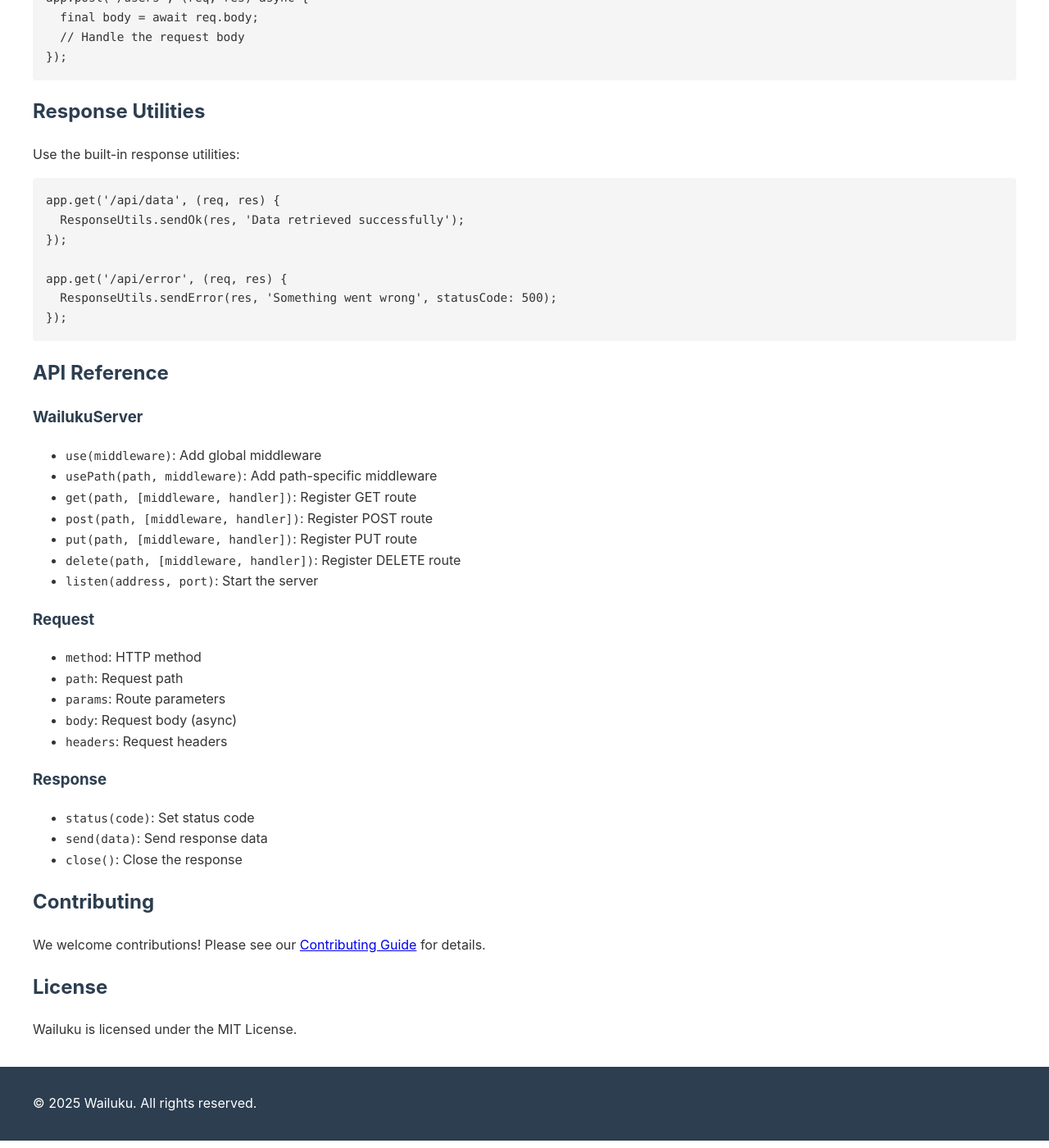
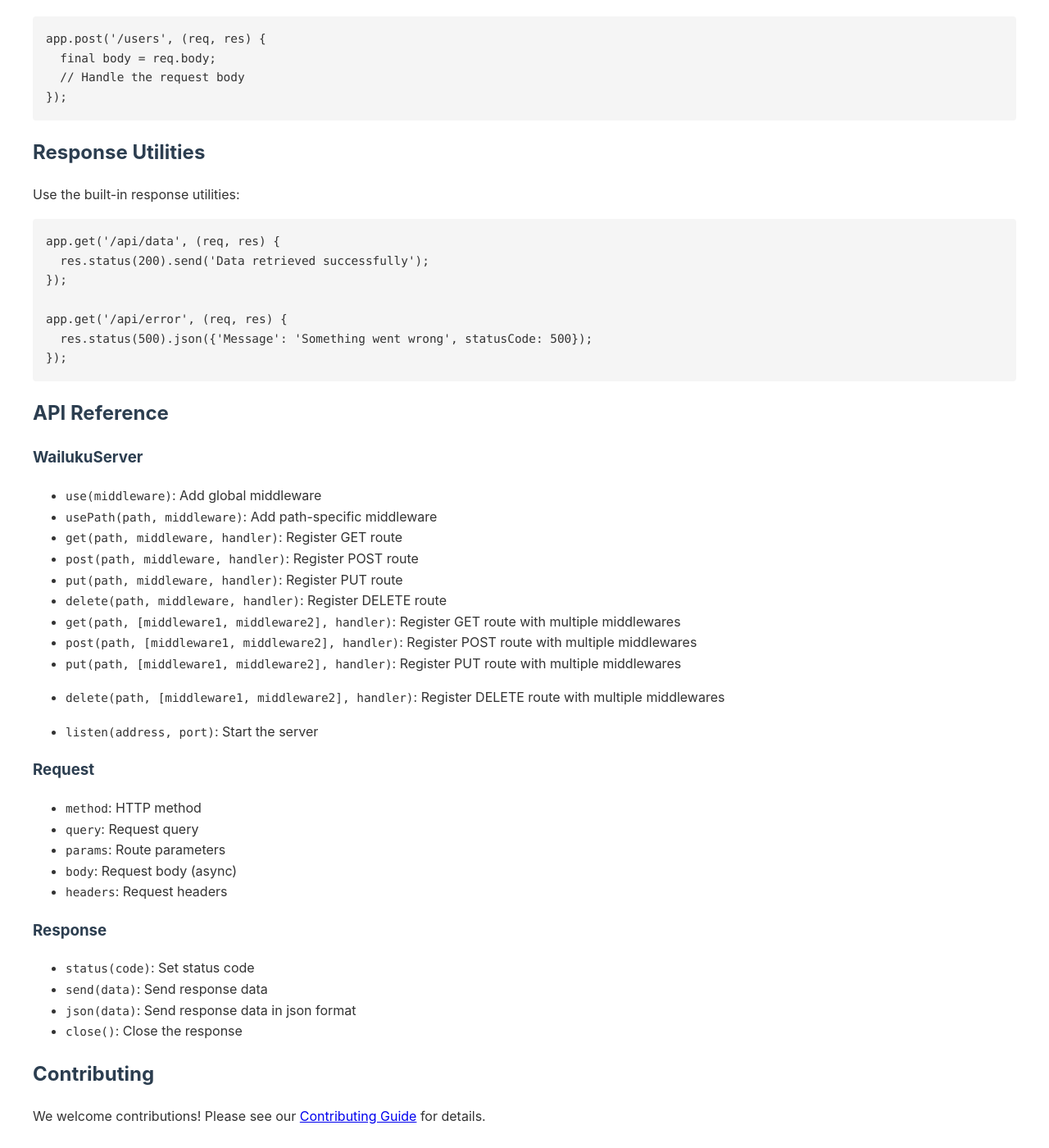
Before and after one commit to aminedakhlii/wailuku, a Jekyll site: the page built from docs/index.md, in a window 1280 px wide and 1400 px high, scrolled down 1943 px. Shown: the whole window at 82% size. Built offline with Jekyll 4.4.1, drawn with Linux system fonts in a browser that asks for light colours; some of the changed text lies outside the part shown.

Commit message:
update github pages index

````diff
--- a/docs/index.md
+++ b/docs/index.md
@@ -5,16 +5,17 @@ title: Wailuku - A Lightweight Dart Web Framework
 
 # Wailuku
 
-A lightweight, flexible, and easy-to-use web framework for Dart.
+A lightweight, flexible, and easy-to-use web framework for Dart inspired by Express.js.
 
 ## Features
 
-- Simple and intuitive API
+- Simple and intuitive API similar to Express.js
+- Built-in routing system with parameter support
+- Request body parsing for JSON and form data
+- Query parameter handling
+- Route parameter extraction
 - Middleware support
-- Route parameters
-- Request body parsing
-- Response utilities
-- Built-in error handling
+- Clean and maintainable codebase
 
 ## Getting Started
 
@@ -79,8 +81,8 @@ app.get('/users/:id', (req, res) {
 Parse request bodies for POST, PUT, and DELETE requests:
 
 ```dart
-app.post('/users', (req, res) async {
-  final body = await req.body;
+app.post('/users', (req, res) {
+  final body = req.body;
   // Handle the request body
 });
 ```
@@ -91,11 +93,11 @@ Use the built-in response utilities:
 
 ```dart
 app.get('/api/data', (req, res) {
-  ResponseUtils.sendOk(res, 'Data retrieved successfully');
+  res.status(200).send('Data retrieved successfully');
 });
 
 app.get('/api/error', (req, res) {
-  ResponseUtils.sendError(res, 'Something went wrong', statusCode: 500);
+  res.status(500).json({'Message': 'Something went wrong', statusCode: 500});
 });
 ```
 
@@ -105,16 +107,21 @@ app.get('/api/error', (req, res) {
 
 - `use(middleware)`: Add global middleware
 - `usePath(path, middleware)`: Add path-specific middleware
-- `get(path, [middleware, handler])`: Register GET route
-- `post(path, [middleware, handler])`: Register POST route
-- `put(path, [middleware, handler])`: Register PUT route
-- `delete(path, [middleware, handler])`: Register DELETE route
+- `get(path, middleware, handler)`: Register GET route
+- `post(path, middleware, handler)`: Register POST route
+- `put(path, middleware, handler)`: Register PUT route
+- `delete(path, middleware, handler)`: Register DELETE route
+- `get(path, [middleware1, middleware2], handler)`: Register GET route with multiple middlewares
+- `post(path, [middleware1, middleware2], handler)`: Register POST route with multiple middlewares
+- `put(path, [middleware1, middleware2], handler)`: Register PUT route with multiple middlewares
+- `delete(path, [middleware1, middleware2], handler)`: Register DELETE route with multiple middlewares
+
 - `listen(address, port)`: Start the server
 
 ### Request
 
 - `method`: HTTP method
-- `path`: Request path
+- `query`: Request query
 - `params`: Route parameters
 - `body`: Request body (async)
 - `headers`: Request headers
@@ -123,6 +130,7 @@ app.get('/api/error', (req, res) {
 
 - `status(code)`: Set status code
 - `send(data)`: Send response data
+- `json(data)`: Send response data in json format
 - `close()`: Close the response
 
 ## Contributing
````
Also changed, not shown: other parts of docs/index.md (+2 -1 lines).
